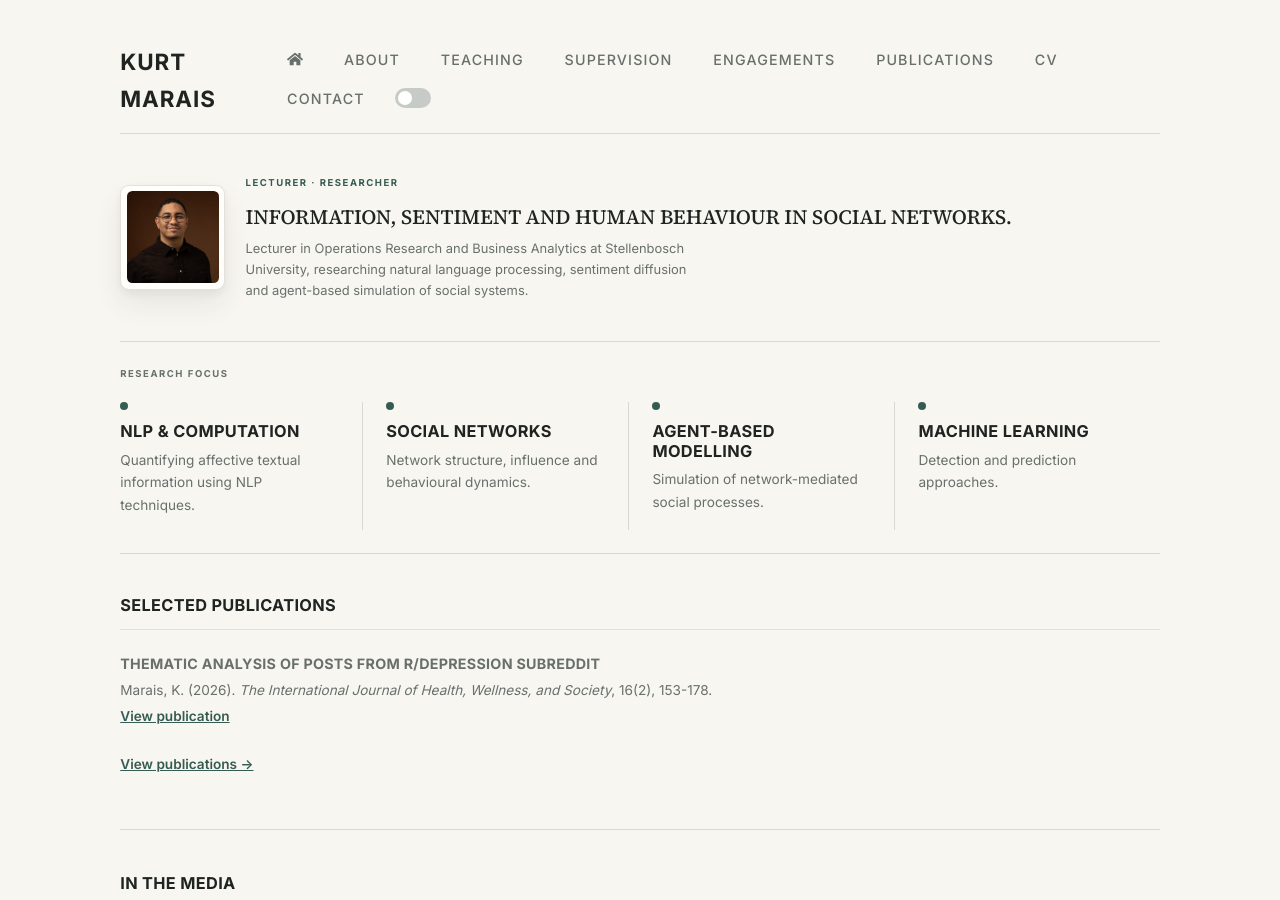
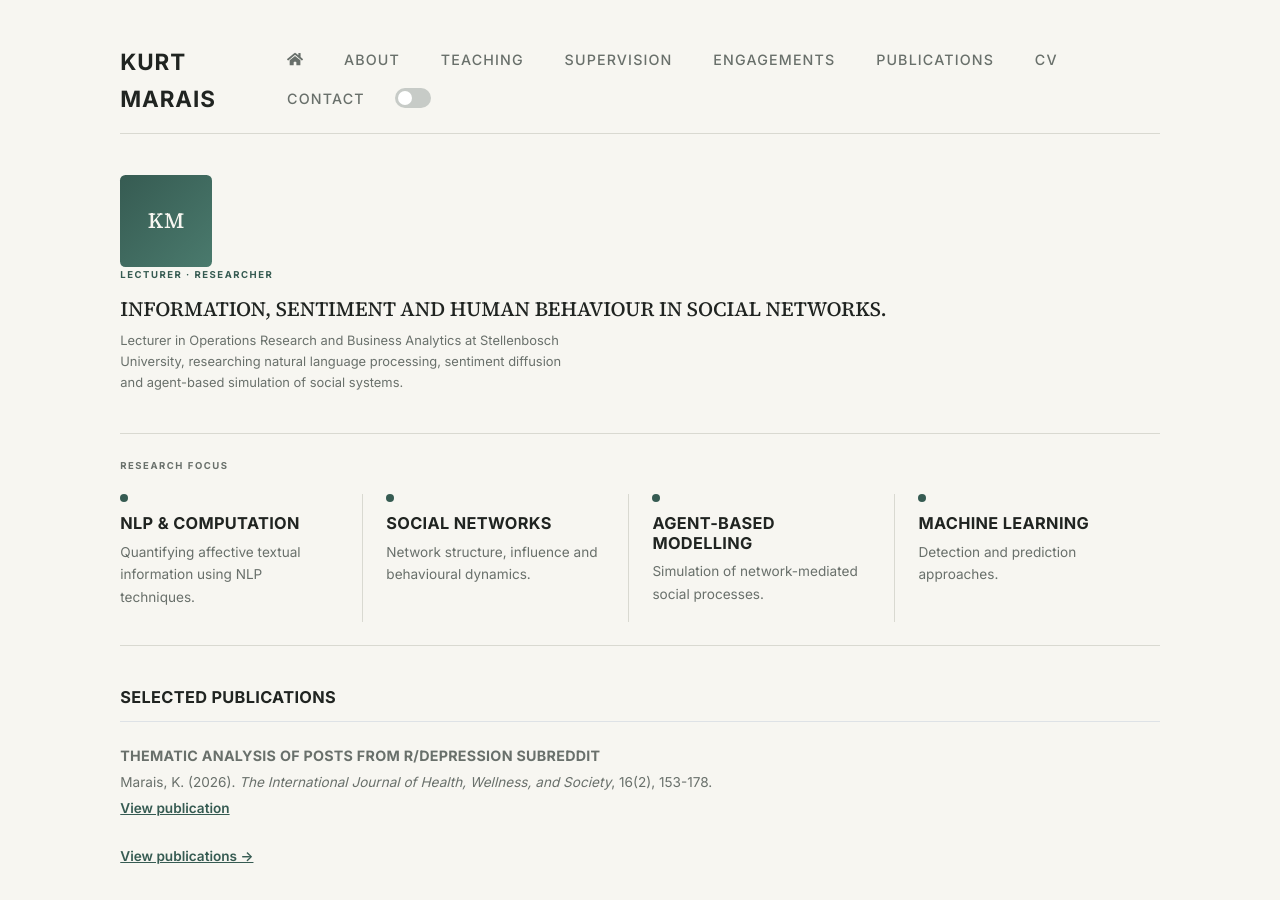
Before and after one commit to kurtmarais/kurtmarais.github.io, a Jekyll site: the page built from index.md, in a window 1280 px wide and 900 px high. Built offline with Jekyll 4.4.1, drawn with Linux system fonts in a browser that asks for light colours.

Commit message:
Add files via upload

```diff
--- a/_layouts/home.html
+++ b/_layouts/home.html
@@ -1,16 +1,16 @@
 ---
 layout: default
 ---
-<section class="hero-masthead mb-5">
-  <div class="hero-photo-card">
-    <!--<div class="hero-photo-placeholder">KM</div>-->
-    <!-- Placeholder monogram — replace with a real headshot once available, e.g.: -->
-         <img class="hero-photo" src="{{ '/assets/img/HeadshotStudio-Website.jpg' | relative_url }}" alt="Kurt Marais">
-  </div>
-  <div class="hero-copy">
-    <p class="eyebrow">Lecturer · Researcher</p>
-    <h1 class="hero-heading">Information, sentiment and human behaviour in social networks.</h1>
-    <div class="hero-intro">{{ content }}</div>
+<section class="hero mb-5">
+  <div class="hero-inner">
+    <div class="hero-photo-placeholder">KM</div>
+    <!-- Placeholder monogram — replace with a real headshot once available, e.g.:
+         <img class="hero-photo" src="{{ '/assets/img/headshot.jpg' | relative_url }}" alt="Kurt Marais"> -->
+    <div>
+      <p class="eyebrow">Lecturer · Researcher</p>
+      <h1 class="hero-heading">Information, sentiment and human behaviour in social networks.</h1>
+      <div class="hero-intro">{{ content }}</div>
+    </div>
   </div>
 </section>
 
```
